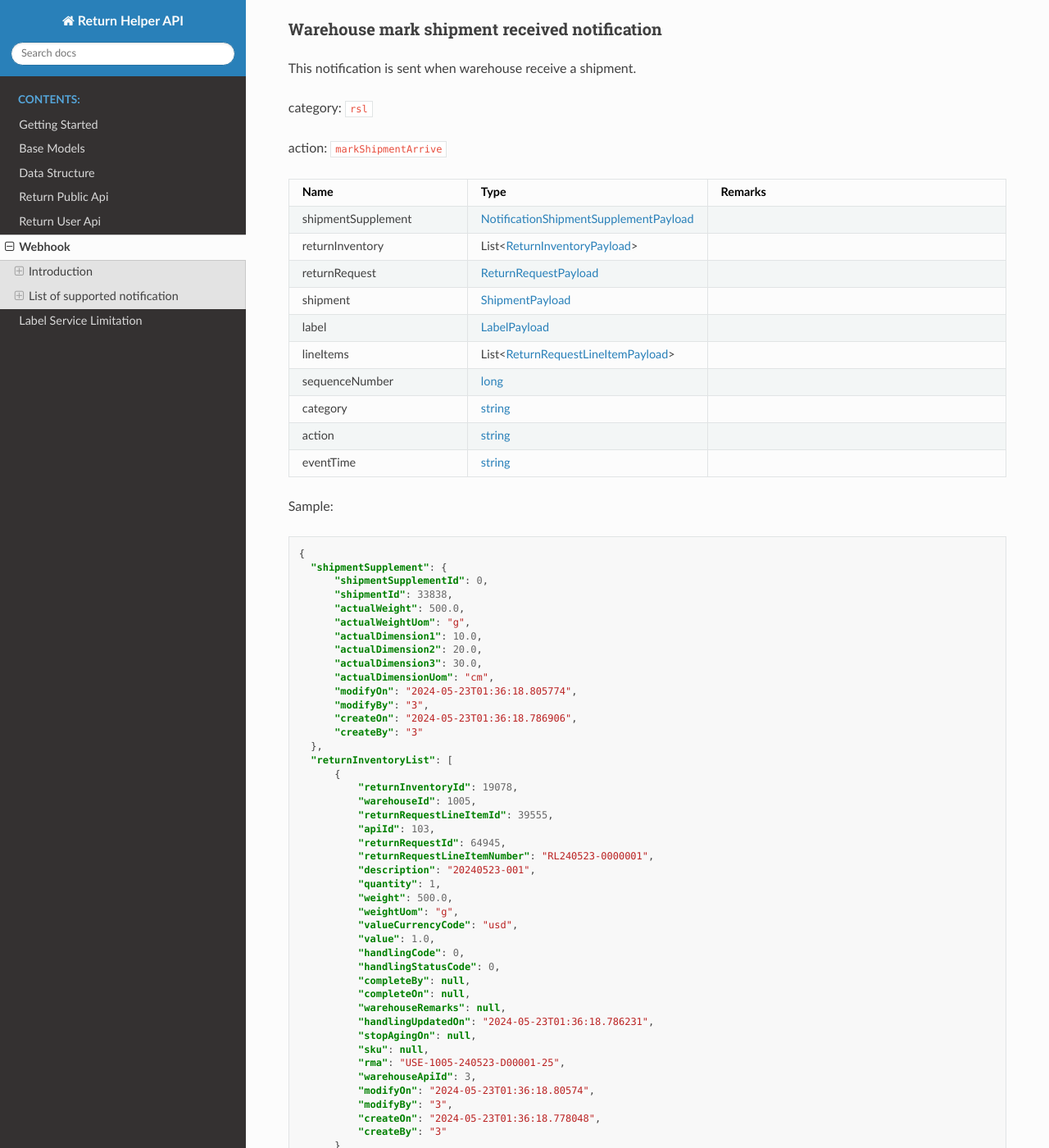
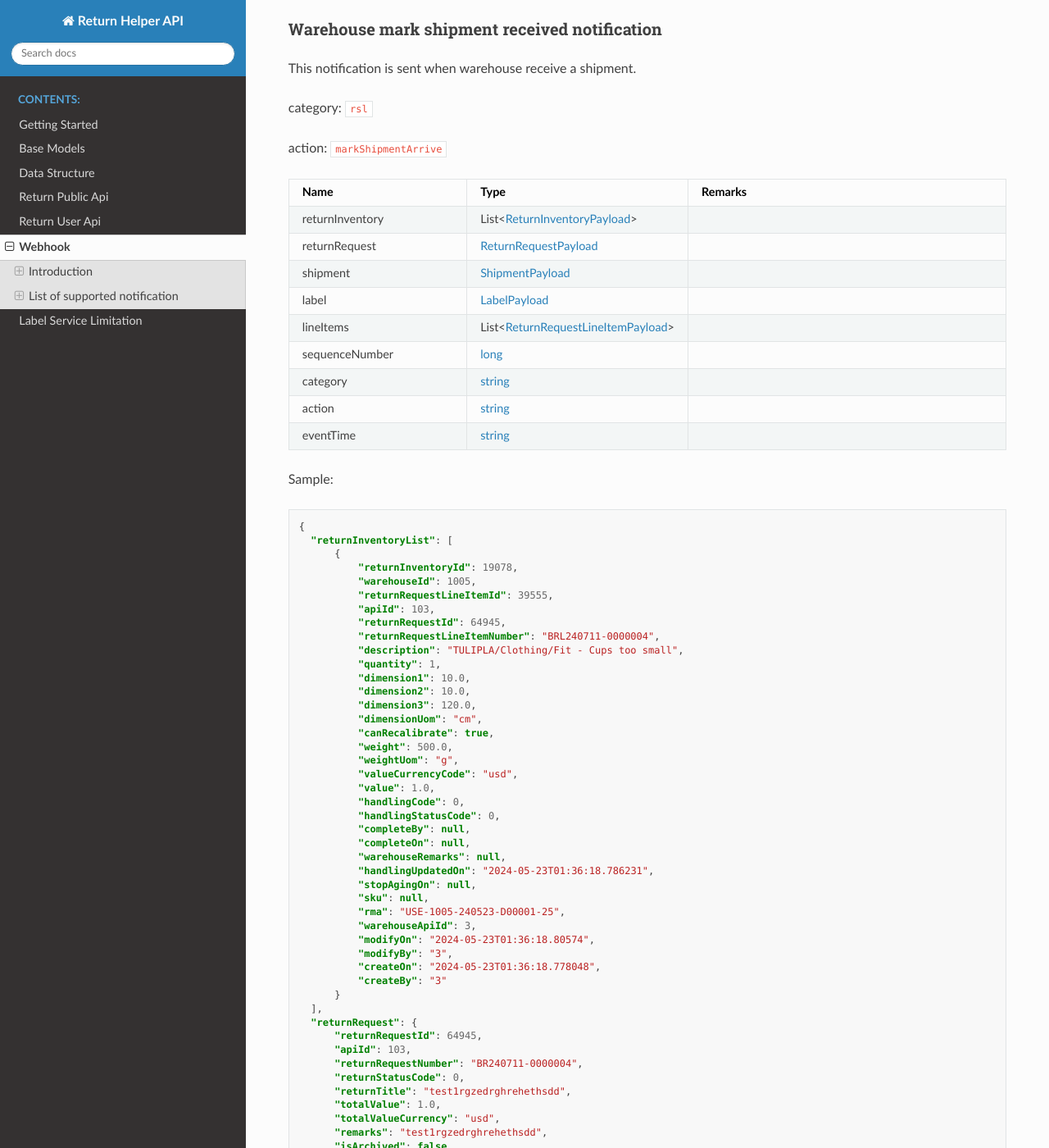
Before and after one commit to ReturnHelper/return-request-api-docs, a Sphinx documentation site: the page built from source/Webhook.rst, in a window 1280 px wide and 1400 px high, scrolled down 15810 px. Shown: the whole window at 82% size. Built offline with Sphinx 7.4.7 and the Read the Docs theme 2.0.0, drawn with Linux system fonts in a browser that asks for light colours; some of the changed text lies outside the part shown.

Commit message:
update: remove no use info

```diff
--- a/source/Webhook.rst
+++ b/source/Webhook.rst
@@ -822,20 +822,6 @@ Sample:
 .. code-block:: json
 
   {
-    "shipmentSupplement": {
-        "shipmentSupplementId": 0,
-        "shipmentId": 33838,
-        "actualWeight": 500.0,
-        "actualWeightUom": "g",
-        "actualDimension1": 10.0,
-        "actualDimension2": 20.0,
-        "actualDimension3": 30.0,
-        "actualDimensionUom": "cm",
-        "modifyOn": "2024-05-23T01:36:18.805774",
-        "modifyBy": "3",
-        "createOn": "2024-05-23T01:36:18.786906",
-        "createBy": "3"
-    },
     "returnInventoryList": [
         {
             "returnInventoryId": 19078,
@@ -843,9 +829,14 @@ Sample:
             "returnRequestLineItemId": 39555,
             "apiId": 103,
             "returnRequestId": 64945,
-            "returnRequestLineItemNumber": "RL240523-0000001",
-            "description": "20240523-001",
+            "returnRequestLineItemNumber": "BRL240711-0000004",
+            "description": "TULIPLA/Clothing/Fit - Cups too small",
             "quantity": 1,
+            "dimension1": 10.0,
+            "dimension2": 10.0,
+            "dimension3": 120.0,
+            "dimensionUom": "cm",
+            "canRecalibrate": true,
             "weight": 500.0,
             "weightUom": "g",
             "valueCurrencyCode": "usd",
@@ -869,7 +860,7 @@ Sample:
     "returnRequest": {
         "returnRequestId": 64945,
         "apiId": 103,
-        "returnRequestNumber": "95cc7887-8721-47fb-9b7a-2a4e491fa86e",
+        "returnRequestNumber": "BR240711-0000004",
         "returnStatusCode": 0,
         "returnTitle": "test1rgzedrghrehethsdd",
         "totalValue": 1.0,
@@ -889,7 +880,7 @@ Sample:
         "labelId": 34493,
         "apiTransactionId": 0,
         "warehouseId": 1005,
-        "shipmentNumber": "S240523-0000001",
+        "shipmentNumber": "BRS240711-0000004",
         "shipmentStatusCode": 6,
         "shipmentServiceType": "nrhl",
         "shipmentCountryCode": "usa",
@@ -926,7 +917,7 @@ Sample:
         "labelId": 34493,
         "shipmentId": 33838,
         "apiId": 103,
-        "refKey": "47c6fc4b-5d12-4067-87a2-19d898cfc010",
+        "refKey": "BRS240711-0000004",
         "labelRequestId": 0,
         "labelRequestStatusCode": 3,
         "serviceType": "nrhl",
@@ -972,10 +963,10 @@ Sample:
             "returnRequestLineItemId": 39555,
             "apiId": 103,
             "returnRequestId": 64945,
-            "returnRequestLineItemNumber": "RL240523-0000001",
-            "description": "20240523-001",
+            "returnRequestLineItemNumber": "BRL240711-0000004",
+            "description": "TULIPLA/Clothing/Fit - Cups too small",
             "quantity": 1,
-            "weight": 1.0,
+            "weight": 300.0,
             "weightUom": "g",
             "valueCurrencyCode": "usd",
             "value": 1.0,
@@ -988,10 +979,10 @@ Sample:
             "returnRequestLineItemId": 39556,
             "apiId": 103,
             "returnRequestId": 64945,
-            "returnRequestLineItemNumber": "RL240523-0000002",
-            "description": "20240523-002",
+            "returnRequestLineItemNumber": "BRL240711-0000005",
+            "description": "20240711-002",
             "quantity": 1,
-            "weight": 1.0,
+            "weight": 200.0,
             "weightUom": "g",
             "valueCurrencyCode": "usd",
             "value": 1.0,
@@ -1001,7 +992,6 @@ Sample:
             "fraudReasonCode": null
         }
     ],
-    "sequenceNumber": 0,
     "category": "rsl",
     "action": "markShipmentArrive",
     "eventTime": "2024-05-23T01:36:29.6096847Z"
--- a/source/models/Notification/NotificationMarkReceived.csv
+++ b/source/models/Notification/NotificationMarkReceived.csv
@@ -1,4 +1,3 @@
-shipmentSupplement, :ref:`structure-NotificationShipmentSupplementPayload`
 returnInventory, List<:ref:`structure-ReturnInventoryPayload`>
 returnRequest, :ref:`structure-ReturnRequestPayload`
 shipment,   :ref:`structure-NotificationShipmentPayload`
```
